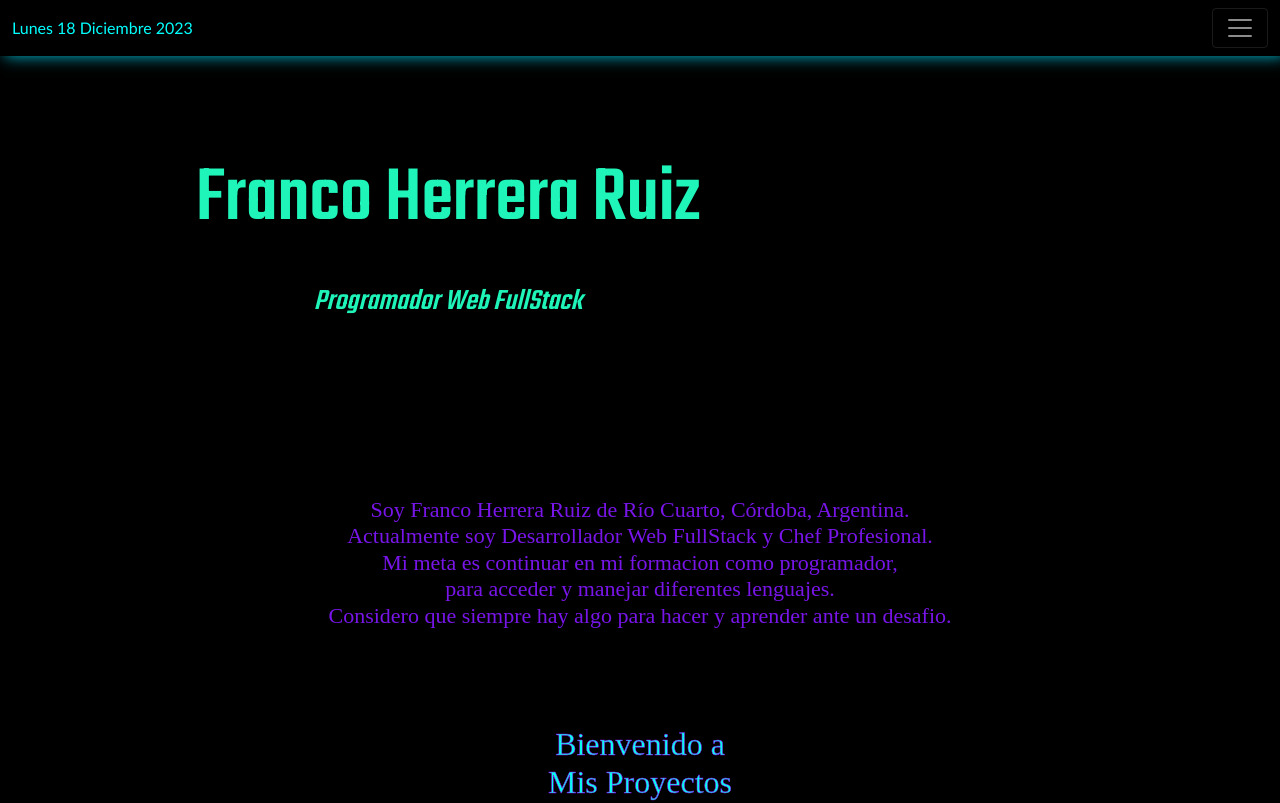
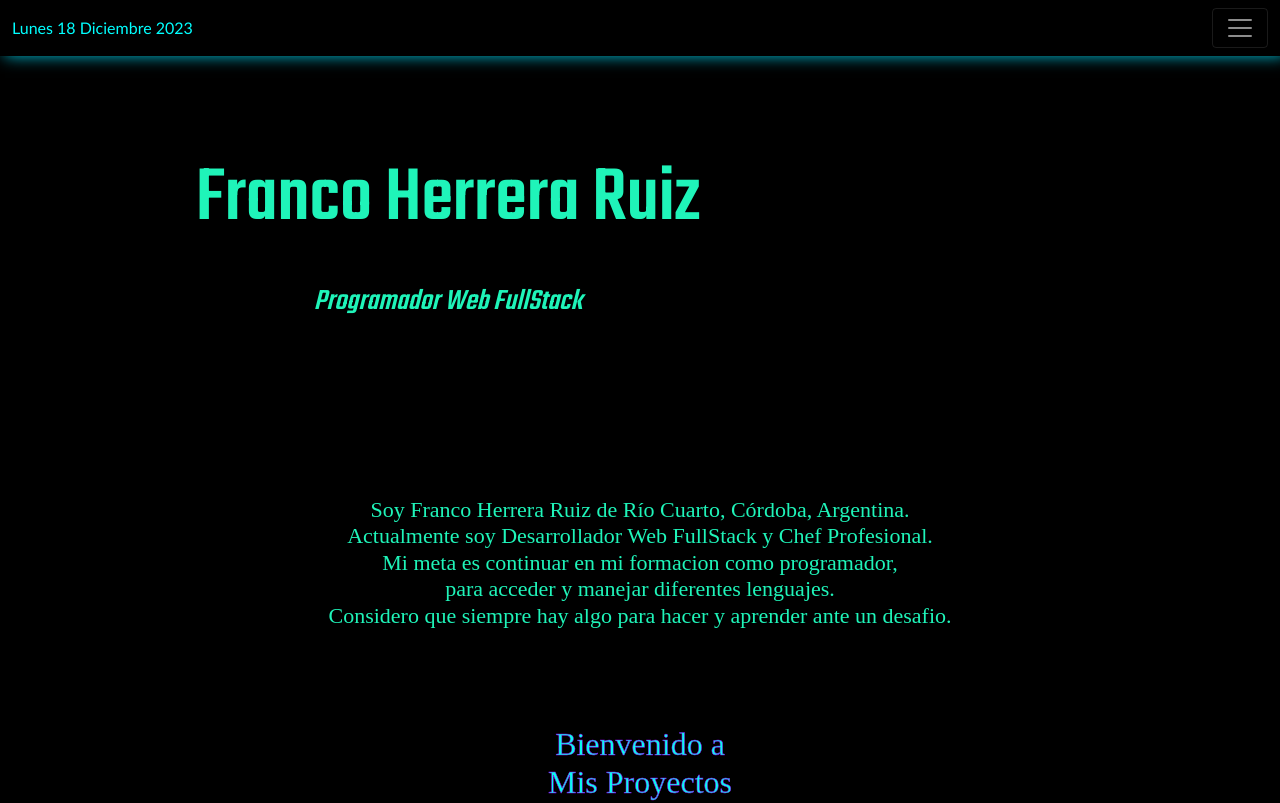
Before and after one commit to Saponka/Portfolio-2023-React, a React (Create React App) app: page / in a window 1280 px wide. Shown: the top 803 px of the page. Built offline with nearby package versions, Linux system fonts and the light colour scheme; a web font is replaced by a local one.

Commit message:
cambio en foto

```diff
--- a/src/components/Header/header.css
+++ b/src/components/Header/header.css
@@ -40,7 +40,7 @@
     /*  animation: glowing-img 1s  linear infinite;  */
     /*  animation-timing-function: ease-in-out; */
     /*  animation-timing-function: cubic-bezier(0.1, 0.7, 4, 0.1); */
-    box-shadow: 0px 0px 2px 2px rgb(31 244 185), 5px 5px 38px #9a00ff;
+    box-shadow: 0px 0px 1px 1px rgb(31 244 185), 5px 5px 38px #9a00ff;
 
    }
 
@@ -70,7 +70,7 @@
    }
 
    .descripcion{
-    color: rgb(120, 21, 233);
+    color: rgb(31 244 185);
     font-size: 22px;
     font-family: "Zen Dots";/* Teko */
    }
```
